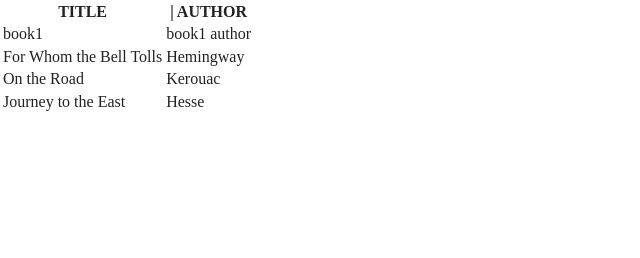
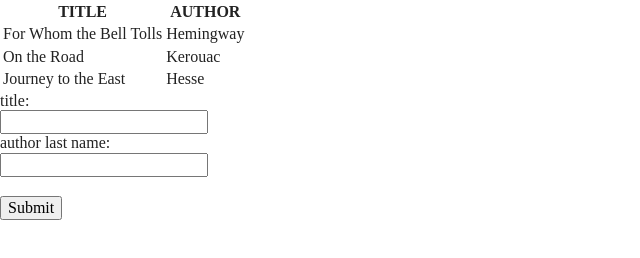
Before and after one commit to Nelson-Delpozo/LibraryApp, a website built with Parcel: page index.html in a window 1280 px wide. Shown: the whole page, without its empty margins (0-640 px from the left). Built offline with nearby package versions, Linux system fonts and the light colour scheme.

Commit message:
add book form

```diff
--- a/index.html
+++ b/index.html
@@ -29,22 +29,18 @@
 
   <table id="books">
     <tr>
-      <th>TITLE    </th>
-      <th>    |    AUTHOR</th>
+      <th>TITLE</th>
+      <th>AUTHOR</th>
     </tr>
-    <tr>
-      <td>
-        book1
-      </td>
-      <td>
-        book1 author
-      </td>
-    </tr>
-
-
   </table>
 
-
+  <form>
+    <label for="title">title:</label><br>
+    <input type="text" id="title" name="title"><br>
+    <label for="author">author last name:</label><br>
+    <input type="text" id="author" name="author"><br><br>
+    <input type="button" onclick="addBookFromForm()" value="Submit">
+  </form>
 
 
 
--- a/js/main.js
+++ b/js/main.js
@@ -7,6 +7,15 @@
 
 function addBookToLibrary(book){
   myLibrary.push(book)
+}
+
+function addBookFromForm(){
+  let bookTitle = document.getElementById("title")
+  let bookAuthor = document.getElementById("author")
+  let newBook = new Book(bookTitle, bookAuthor)
+  myLibrary.push(newBook)
+  // location.reload()
+  showBooks(myLibrary)
 }
 
 let book1 = new Book("For Whom the Bell Tolls", "Hemingway")
```
